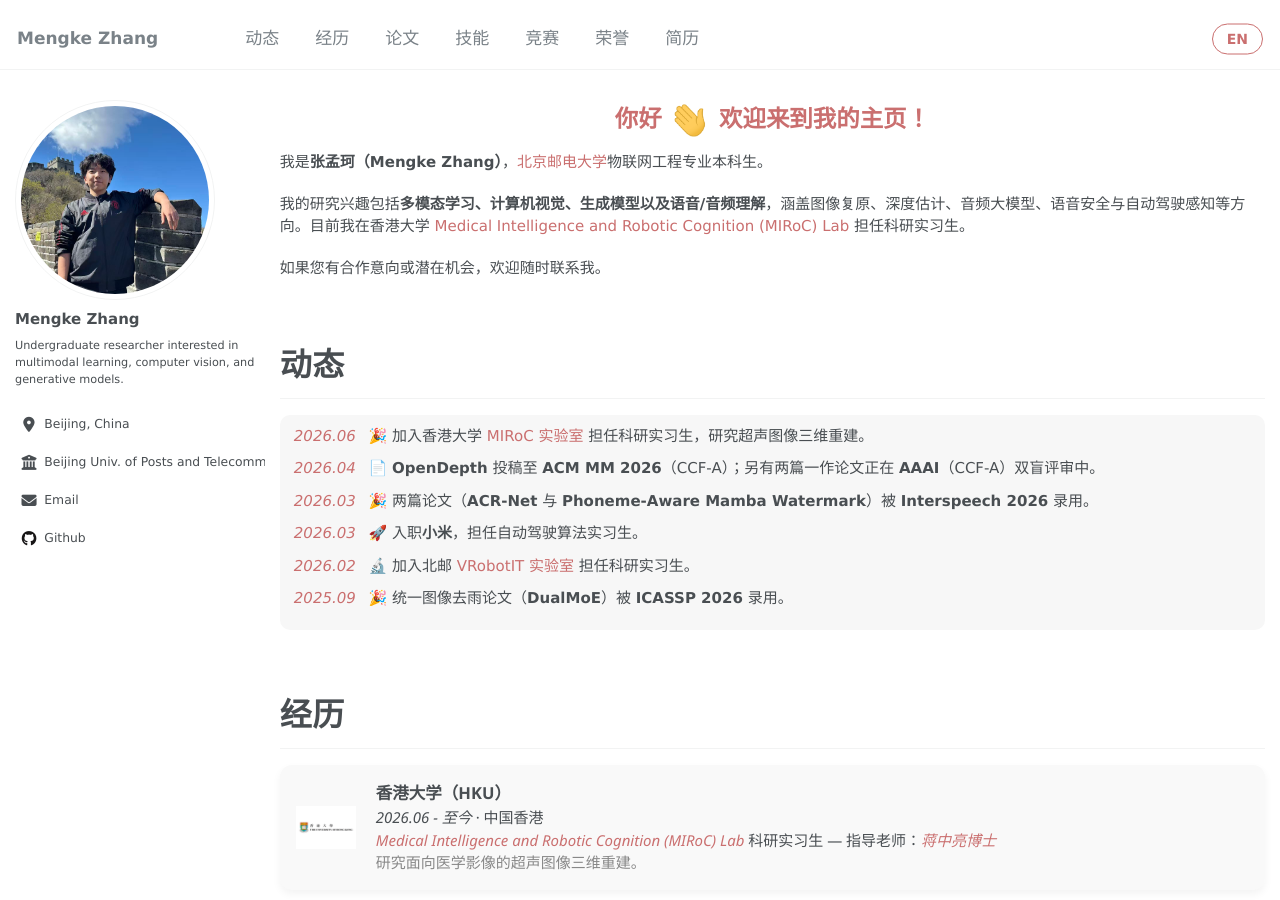
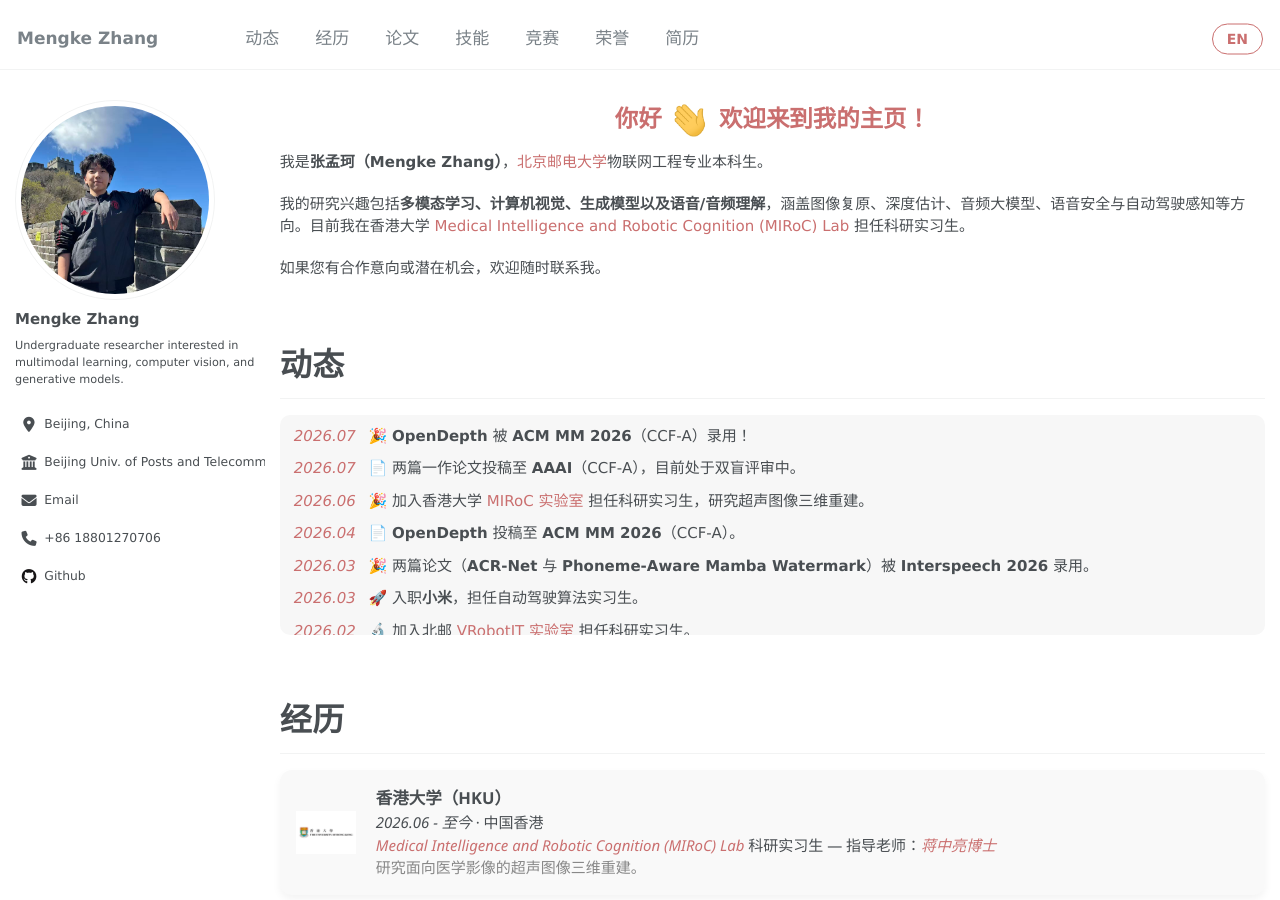
Before and after one commit to zmkshakespar/zmkshakespar.github.io, a Jekyll site: the page built from _pages/about_zh.md, in a window 1280 px wide and 900 px high. Built offline with Jekyll 4.4.1, drawn with Linux system fonts in a browser that asks for light colours; some web fonts are replaced; some of the changed text lies outside the part shown.

Commit message:
Add phone to sidebar; OpenDepth accepted to ACM MM 2026; news for AAAI submissions
Co-authored-by: Cursor <cursoragent@cursor.com>

```diff
--- a/_config.yml
+++ b/_config.yml
@@ -16,6 +16,7 @@ author:
   employer         : "Beijing Univ. of Posts and Telecommunications"
   uri              :
   email            : "zmk1460997475@bupt.edu.cn"
+  phone            : "+86 18801270706"
 
   arxiv            :
   googlescholar    :
--- a/_includes/author-profile.html
+++ b/_includes/author-profile.html
@@ -38,6 +38,9 @@
       {% endif %}
       {% if author.email %}
         <li><a href="mailto:{{ author.email }}"><i class="fas fa-fw fa-envelope icon-pad-right" aria-hidden="true"></i>{{ site.data.ui-text[site.locale].email_label | default: "Email" }}</a></li>
+      {% endif %}
+      {% if author.phone %}
+        <li><a href="tel:{{ author.phone | replace: ' ', '' }}"><i class="fas fa-fw fa-phone icon-pad-right" aria-hidden="true"></i>{{ author.phone }}</a></li>
       {% endif %}
       {% if author.WeChat %}
         <li class="author__wechat"><a href="{{ author.WeChat }}"><i class="fab fa-fw fa-weixin icon-pad-right" aria-hidden="true"></i>WeChat</a></li>
--- a/_pages/about_zh.md
+++ b/_pages/about_zh.md
@@ -18,9 +18,13 @@ stylesheets:
 <div class="news-box">
   <ul class="news-list">
 
+<li><span class="news-date"><em>2026.07</em></span> 🎉 <b>OpenDepth</b> 被 <b>ACM MM 2026</b>（CCF-A）录用！</li>
+
+<li><span class="news-date"><em>2026.07</em></span> 📄 两篇一作论文投稿至 <b>AAAI</b>（CCF-A），目前处于双盲评审中。</li>
+
 <li><span class="news-date"><em>2026.06</em></span> 🎉 加入香港大学 <a href="https://meweb.hku.hk/zljiang/">MIRoC 实验室</a> 担任科研实习生，研究超声图像三维重建。</li>
 
-<li><span class="news-date"><em>2026.04</em></span> 📄 <b>OpenDepth</b> 投稿至 <b>ACM MM 2026</b>（CCF-A）；另有两篇一作论文正在 <b>AAAI</b>（CCF-A）双盲评审中。</li>
+<li><span class="news-date"><em>2026.04</em></span> 📄 <b>OpenDepth</b> 投稿至 <b>ACM MM 2026</b>（CCF-A）。</li>
 
 <li><span class="news-date"><em>2026.03</em></span> 🎉 两篇论文（<b>ACR-Net</b> 与 <b>Phoneme-Aware Mamba Watermark</b>）被 <b>Interspeech 2026</b> 录用。</li>
 
@@ -130,7 +134,7 @@ stylesheets:
       </i><br>
       我们将开放世界深度估计建模为跨风格图像的一致几何推理，利用图像编辑（I2I）先验的结构保持能力。OpenDepth 通过 DiT 浅层特征对齐与 RGB 隐空间重建任务引入"域内感知"机制，仅用 7.9 万训练样本即在常规与极端天气基准上刷新零样本 SOTA 纪录。
       <br>
-      <b><i style="color:#83a1c7;">ACM MM 2026（CCF-A）· 在审 &nbsp;</i></b>
+      <b><i style="color:#83a1c7;">ACM MM 2026（CCF-A）&nbsp;</i></b>
     </div>
   </div>
 </div>
@@ -210,7 +214,7 @@ stylesheets:
       <span class="pub-list-badge">ACM MM 2026</span>
       <span class="pub-list-title">OpenDepth: Repurposing Image Editing Priors for Robust Open-World Monocular Depth Estimation</span><br>
       <span class="pub-list-authors"><strong>Mengke Zhang</strong>, et al.</span>
-      <span class="pub-list-note">CCF-A · 在审。</span>
+      <span class="pub-list-note">CCF-A。</span>
     </li>
     <li>
       <span class="pub-list-badge">Interspeech 2026</span>
```
Also changed, not shown: _pages/about.md (+7 -3 lines).
